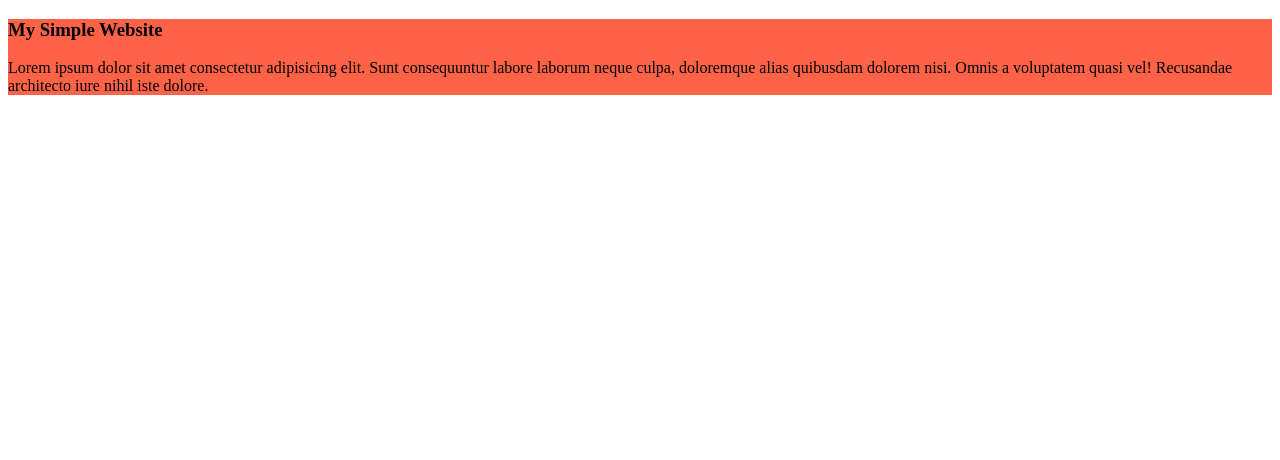
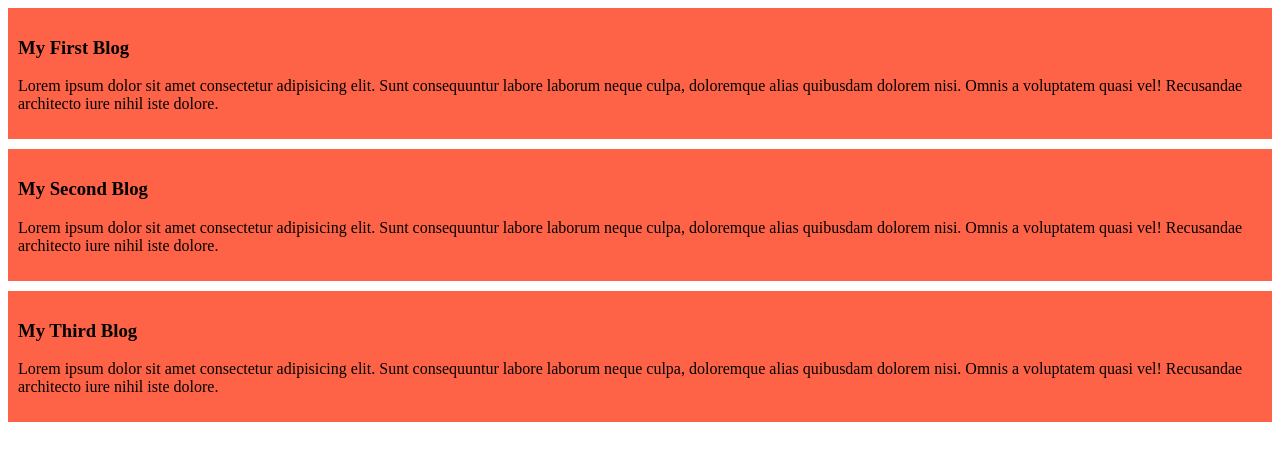
Before and after one commit to abtahirafi/my-simple-website, a plain HTML site: page index.html in a window 1280 px wide. Drawn offline with Linux system fonts and the light colour scheme.

Commit message:
added the second and the third blog

```diff
--- a/index.html
+++ b/index.html
@@ -8,7 +8,15 @@
 </head>
 <body>
     <div>
-        <h3>My Simple Website</h3>
+        <h3>My First Blog</h3>
+        <p>Lorem ipsum dolor sit amet consectetur adipisicing elit. Sunt consequuntur labore laborum neque culpa, doloremque alias quibusdam dolorem nisi. Omnis a voluptatem quasi vel! Recusandae architecto iure nihil iste dolore.</p>
+    </div>
+    <div>
+        <h3>My Second Blog</h3>
+        <p>Lorem ipsum dolor sit amet consectetur adipisicing elit. Sunt consequuntur labore laborum neque culpa, doloremque alias quibusdam dolorem nisi. Omnis a voluptatem quasi vel! Recusandae architecto iure nihil iste dolore.</p>
+    </div>
+    <div>
+        <h3>My Third Blog</h3>
         <p>Lorem ipsum dolor sit amet consectetur adipisicing elit. Sunt consequuntur labore laborum neque culpa, doloremque alias quibusdam dolorem nisi. Omnis a voluptatem quasi vel! Recusandae architecto iure nihil iste dolore.</p>
     </div>
 </body>
--- a/styles/blog.css
+++ b/styles/blog.css
@@ -1,5 +1,5 @@
 div{
     background-color: tomato;
-    padding: 10 px;
-    margin: 10 px;
+    padding: 10px;
+    margin-bottom: 10px;
 }
```
